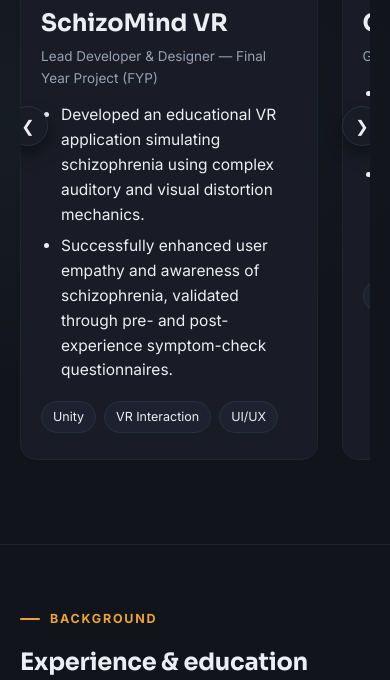
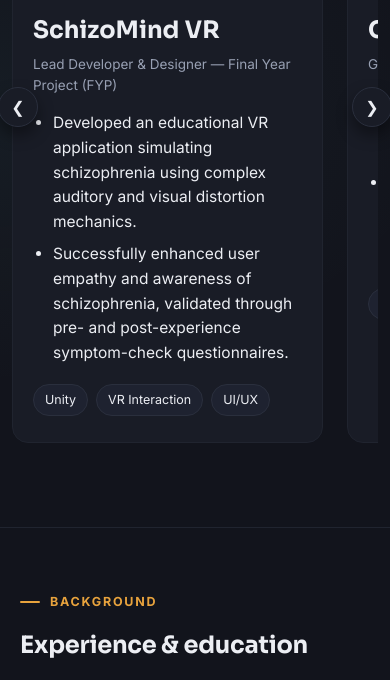
Before and after one commit to msyahminoor/msyahminoor.github.io, a plain HTML site: page index.html in a window 390 px wide. Shown: the part 2227-2907 px from the top of the page. Drawn offline with Linux system fonts and the light colour scheme.

Commit message:
Update index.html

```diff
--- a/index.html
+++ b/index.html
@@ -72,7 +72,15 @@
     border-radius:4px;
   }
 
+  /* Default wrapper for text and standard content */
   .wrap{ max-width:1080px; margin:0 auto; padding:0 28px; }
+
+  /* New, wider wrapper specifically for the projects slider */
+  .projects-wrap {
+    max-width: 1480px;
+    margin: 0 auto;
+    padding: 0 16px;
+  }
 
   .eyebrow{
     font-size:12.5px;
@@ -194,12 +202,17 @@
   @media (max-width:880px){ .stack-grid{ grid-template-columns:1fr; } }
 
   /* --- PROJECTS EXPANDING SLIDER --- */
+  .projects-carousel-shell {
+    position: relative;
+    width: 100%;
+  }
+
   .projects-slider-container {
-    position: relative;
     width: 100%;
     overflow: hidden;
     padding-bottom: 20px;
   }
+
   .projects-track {
     display: flex;
     gap: 24px;
@@ -228,13 +241,13 @@
     cursor: default;
   }
 
-  /* NEW: State when NO project is active (initial view) */
+  /* State when NO project is active (initial view) */
   .projects-track.no-active .project {
     opacity: 1;
     flex: 1 1 0; /* Distribute them evenly across the container */
   }
 
-  /* Hide carousel controls on ALL inactive cards (including overview) to keep it clean */
+  /* Hide carousel controls on ALL inactive cards to keep it clean */
   .project:not(.active) .carousel-btn,
   .project:not(.active) .carousel-progress,
   .project:not(.active) .carousel-dots,
@@ -285,7 +298,7 @@
   /* Slider Navigation Buttons */
   .proj-slider-btn {
     position: absolute;
-    top: 50%;
+    top: calc(50% - 10px); /* Adjusts for the padding-bottom of the container */
     transform: translateY(-50%);
     width: 48px;
     height: 48px;
@@ -300,8 +313,8 @@
     transition: background 0.2s ease, border-color 0.2s ease;
   }
   .proj-slider-btn:hover { background: var(--bg-panel-alt); border-color: var(--accent); }
-  .proj-slider-btn.prev { left: 0px; }
-  .proj-slider-btn.next { right: 0px; }
+  .proj-slider-btn.prev { left: -10px; }
+  .proj-slider-btn.next { right: -10px; }
 
   @media (max-width:900px){
     .project.active { flex: 0 0 100%; }
@@ -319,8 +332,8 @@
     }
 
     /* Push them slightly outward so they don't cover the text */
-    .proj-slider-btn.prev { left: -12px; }
-    .proj-slider-btn.next { right: -12px; }
+    .proj-slider-btn.prev { left: -14px; }
+    .proj-slider-btn.next { right: -14px; }
   }
 
   @media (max-width:600px){
@@ -485,6 +498,7 @@
   }
   @media (max-width:480px){
     .wrap, .nav-inner{ padding-left:20px; padding-right:20px; }
+    .projects-wrap { padding-left: 12px; padding-right: 12px; }
     .hero{ padding-top:36px; padding-bottom:52px; }
   }
 </style>
@@ -569,18 +583,21 @@
   </section>
 
   <section id="projects">
+    <!-- Main constraint wrap for text -->
     <div class="wrap">
       <div class="section-head reveal">
         <p class="eyebrow">Projects</p>
         <h2>Selected work</h2>
         <p class="sub">Drag or swipe through each gallery, and click a project card to expand its details.</p>
       </div>
+    </div>
 
-      <!-- ADDED 'no-active' class to track -->
-      <div class="projects-slider-container reveal">
+    <!-- Wider breakout wrap specifically for the slider -->
+    <div class="projects-wrap reveal">
+      <div class="projects-carousel-shell">
+        <div class="projects-slider-container">
           <div class="projects-track no-active" id="projectsTrack">
 
-          <!-- REMOVED 'active' class from first project -->
             <article class="project" style="--proj-color:var(--tag-vr); --proj-color-soft:var(--tag-vr-soft);">
               <div class="project-media">
                 <div class="carousel" tabindex="0" aria-label="SCHIZOMIND VR screenshots">
@@ -707,11 +724,10 @@
             </article>
 
           </div>
-
+        </div>
         <button class="proj-slider-btn prev" aria-label="Previous Project">&#10094;</button>
         <button class="proj-slider-btn next" aria-label="Next Project">&#10095;</button>
       </div>
-
     </div>
   </section>
 
@@ -1201,7 +1217,7 @@
         currentProjIndex--;
         updateProjectSlider();
       } else if (currentProjIndex === 0) {
-        // Optional: If they are on the first one and hit back, zoom all the way out
+        // Zoom all the way out
         currentProjIndex = -1;
         updateProjectSlider();
       }
```
Lines whose indentation alone changed are shown as unchanged.
